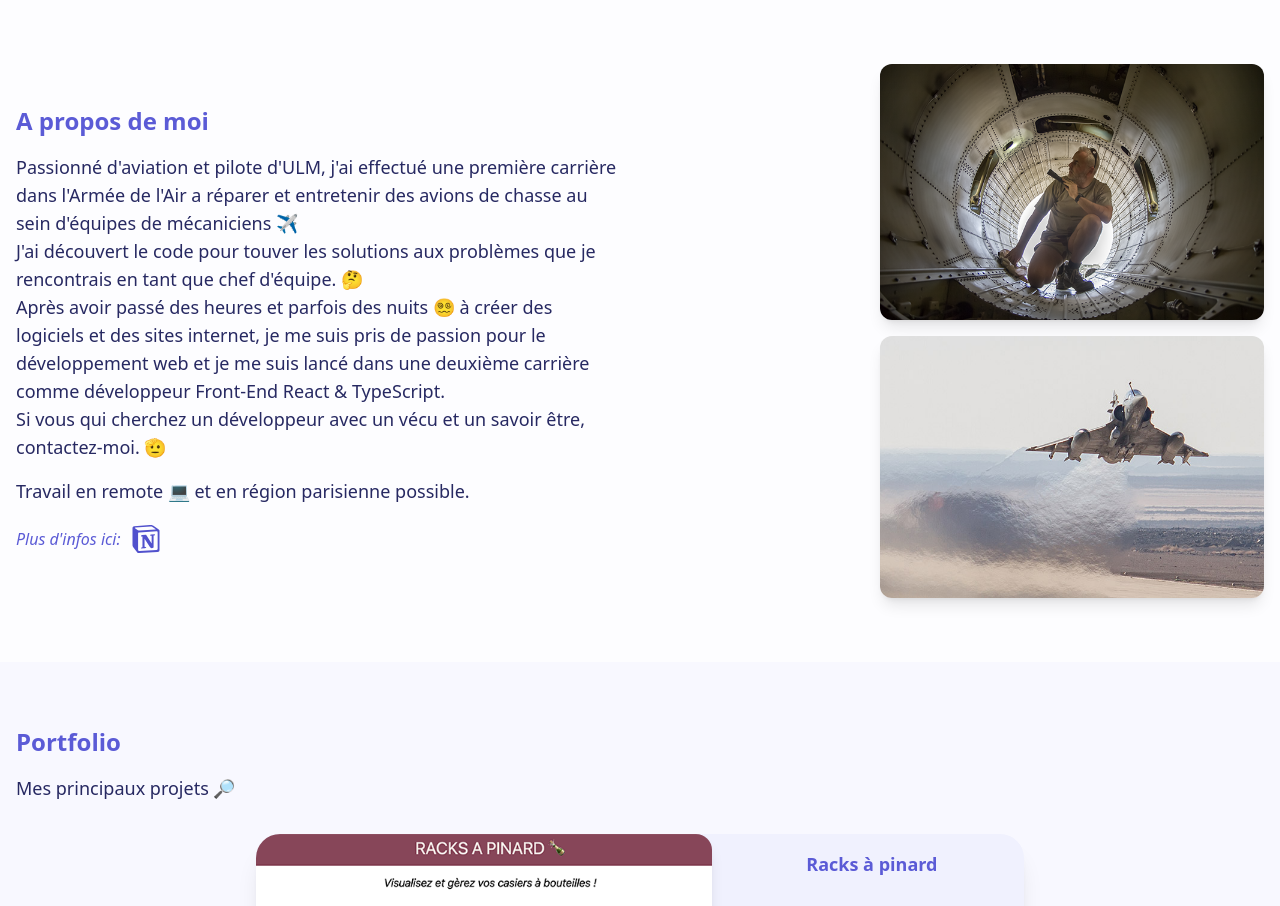
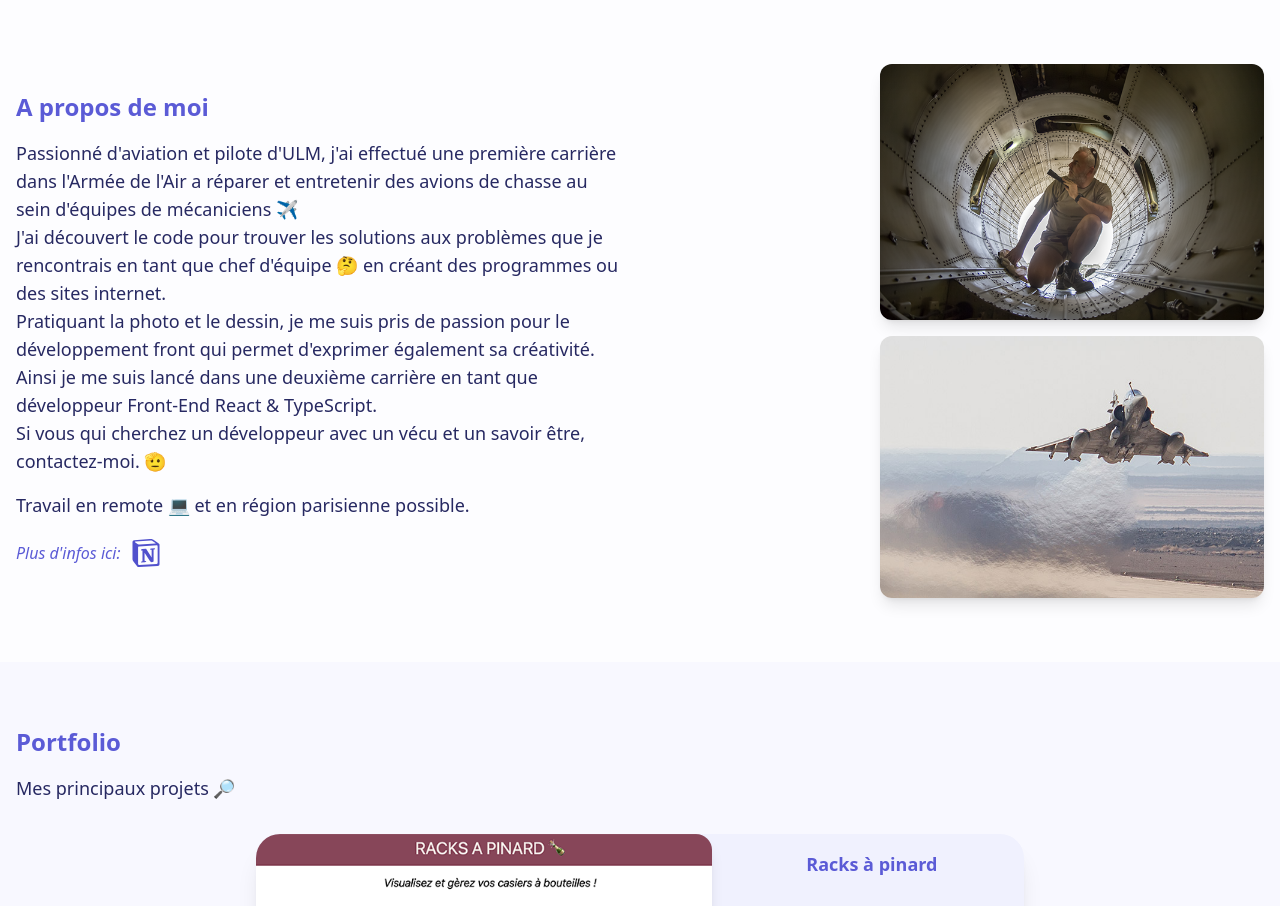
Before and after one commit to arnaudpant/ts-kallavero, a React (Vite) app: page / in a window 1280 px wide. Shown: the part 800-1706 px from the top of the page. Built offline with nearby package versions, Linux system fonts and the light colour scheme.

Commit message:
changement texte

```diff
--- a/src/components/sections/About.tsx
+++ b/src/components/sections/About.tsx
@@ -20,12 +20,10 @@ const About: React.FC = () => {
                         carrière dans l'Armée de l'Air a réparer et entretenir des avions de
                         chasse au sein d'équipes de mécaniciens ✈️
                         <br />
-                        J'ai découvert le code pour touver les solutions aux
-                        problèmes que je rencontrais en tant que chef d'équipe.
-                        🤔 <br /> Après avoir passé des heures et parfois des
-                        nuits 😵‍💫 à créer des logiciels et des sites internet, je
-                        me suis pris de passion pour le développement web et je me suis lancé dans une deuxième carrière comme
-                        développeur Front-End React & TypeScript. <br />Si vous qui cherchez un
+                        J'ai découvert le code pour trouver les solutions aux
+                        problèmes que je rencontrais en tant que chef d'équipe 🤔 en créant des programmes ou des sites internet.
+                        <br /> Pratiquant la photo et le dessin, je me suis pris de passion pour le développement front qui permet d'exprimer également sa créativité.<br />
+                        Ainsi je me suis lancé dans une deuxième carrière en tant que développeur Front-End React & TypeScript. <br />Si vous qui cherchez un
                         développeur avec un vécu et un savoir être, contactez-moi. 🫡
                     </p>
                     <p className="text-lg pt-4 px-8 md:px-0">Travail en remote 💻 et en région parisienne possible.</p>
```
